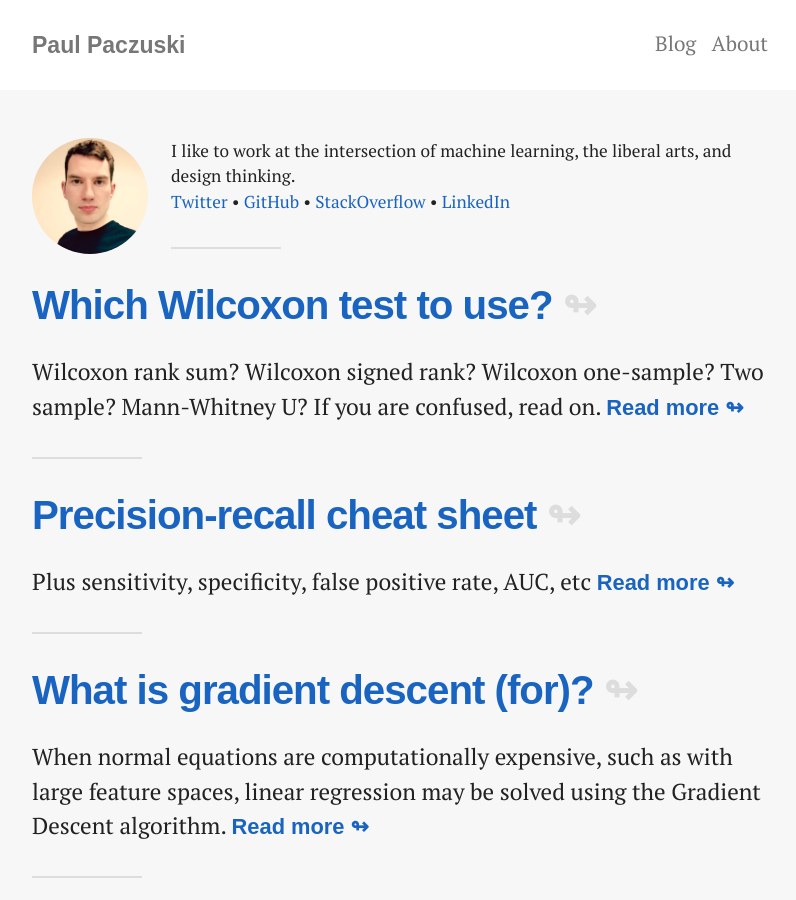
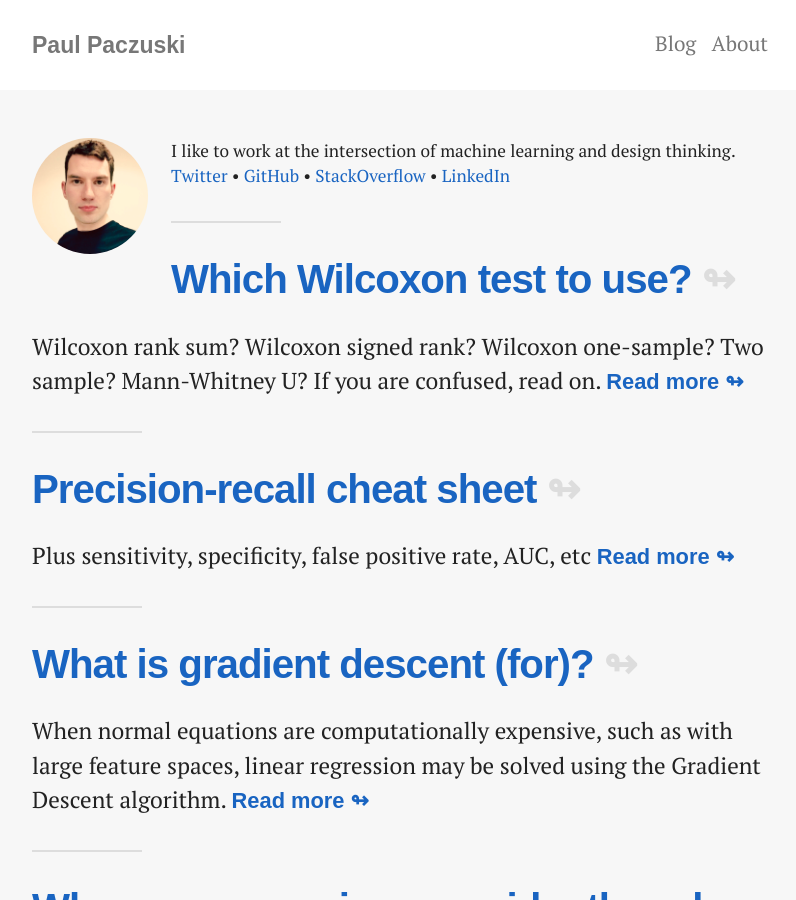
Before and after one commit to pavopax/pavopax.github.io, a Jekyll site: the page built from index.html, in a window 1280 px wide and 900 px high. Shown: the whole window, without its empty margins (240-1036 px from the left). Built offline with Jekyll 4.4.1, drawn with Linux system fonts in a browser that asks for light colours; nearby versions of some CDN libraries.

Commit message:
Update: index header

```diff
--- a/index.html
+++ b/index.html
@@ -8,7 +8,7 @@
       <div class="about-box">
 	<img src="/img/paczuski.JPG" alt="Paul" class="about-avatar-small"">
         <p class="small">
-I like to work at the intersection of machine learning, the liberal arts, and design thinking. <br><a href="http://twitter.com/pavopax/">Twitter</a> &bullet; <a href="https://github.com/pavopax">GitHub</a> &bullet; <a href="http://stackoverflow.com/users/3217870/pavopax">StackOverflow</a> &bullet; </a><a href="https://www.linkedin.com/in/paczuski">LinkedIn</a>
+I like to work at the intersection of machine learning and design thinking. <br><a href="http://twitter.com/pavopax/">Twitter</a> &bullet; <a href="https://github.com/pavopax">GitHub</a> &bullet; <a href="http://stackoverflow.com/users/3217870/pavopax">StackOverflow</a> &bullet; </a><a href="https://www.linkedin.com/in/paczuski">LinkedIn</a>
 	</p>
         </div>
 
```
